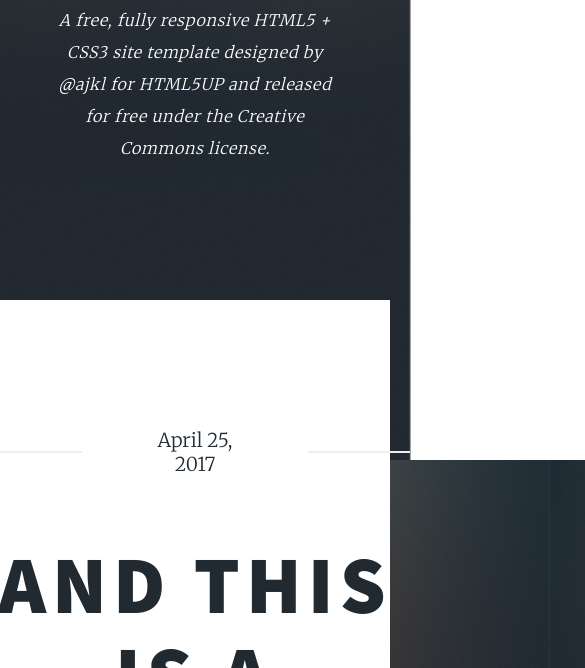
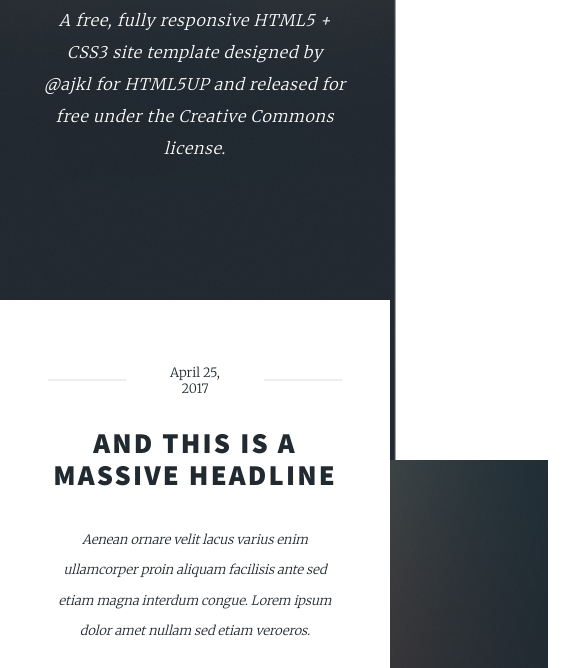
Before and after one commit to PiotrHol/Massively, a website: page index.html in a window 390 px wide. Shown: the part 384-1052 px from the top of the page, 585 px wide, since content can reach past the window. Drawn offline with Linux system fonts and the light colour scheme.

Commit message:
Adding responsiveness to main news section

```diff
--- a/index.html
+++ b/index.html
@@ -43,9 +43,9 @@
         <div class="main-news_date">
             <span>April 25, 2017</span>
         </div>
-        <h2 class="body-head main-news__head"><a href="#">And this is a<br>massive headline</a></h2>
-        <p class="main-news__text">Aenean ornare velit lacus varius enim ullamcorper proin aliquam<br>
-            facilisis ante sed etiam magna interdum congue. Lorem ipsum dolor<br>
+        <h2 class="body-head main-news__head"><a href="#">And this is a massive headline</a></h2>
+        <p class="main-news__text">Aenean ornare velit lacus varius enim ullamcorper proin aliquam
+            facilisis ante sed etiam magna interdum congue. Lorem ipsum dolor
             amet nullam sed etiam veroeros.</p>
         <div class="body-img main-news__image"><img src="images/pic01.jpg" alt="First picture"></div>
         <a href="#" class="btn main-news__button">Full story</a>
--- a/scss/elements/_base.scss
+++ b/scss/elements/_base.scss
@@ -10,9 +10,6 @@ body {
 .container {
   max-width: 1452px;
   margin: 0 auto;
-  @include mediaTablet {
-    padding: 0 15px;
-  }
 }
 
 .body-head {
--- a/scss/elements/_mainnews.scss
+++ b/scss/elements/_mainnews.scss
@@ -8,6 +8,9 @@
     justify-content: center;
     align-items: center;
     padding: 8em 8em 6em 8em;
+    @include mediaMobile {
+      padding: 4em 3em 4em 3em;
+    }
 
     .main-news_date {
       font-family: "Merriweather", serif;
@@ -15,6 +18,14 @@
       font-weight: 300;
       color: $color-text;
       margin-bottom: 4rem;
+      width: 100%;
+      @include mediaTablet {
+        font-size: 1em;
+      }
+      @include mediaMobile {
+        font-size: 0.8em;
+        margin-bottom: 2rem;
+      }
 
       span {
         display: flex;
@@ -24,7 +35,7 @@
         &::after, &::before {
           content: "";
           display: block;
-          width: 432px;
+          width: 35%;
           height: 2px;
           background-color: $color-date-border;
         }
@@ -41,9 +52,19 @@
 
     .main-news__head {
       margin-bottom: 2rem;
+      width: 80%;
+      @include mediaTablet {
+        width: auto;
+      }
       a {
         font-size: 3.4em;
         line-height: 1.1;
+        @include mediaTablet {
+          font-size: 2em;
+        }
+        @include mediaMobile {
+          font-size: 1.2em;
+        }
       }
     }
 
@@ -54,15 +75,34 @@
       line-height: 2.375;
       font-style: italic;
       margin-bottom: 4rem;
+      width: 55%;
+      @include mediaTablet {
+        width: auto;
+        font-size: 1em;
+      }
+      @include mediaMobile {
+        width: auto;
+        font-size: 0.8em;
+        margin-bottom: 2em;
+      }
     }
 
     .main-news__image {
       margin-bottom: 4rem;
+      @include mediaMobile {
+        margin-bottom: 2rem;
+      }
     }
 
     .main-news__button {
       font-size: 1.2em;
       padding: 1.25em 2.75em;
+      @include mediaTablet {
+        font-size: 1em;
+      }
+      @include mediaMobile {
+        font-size: 0.8em;
+      }
     }
   }
 }
```
Also changed, not shown: css/main.css.
